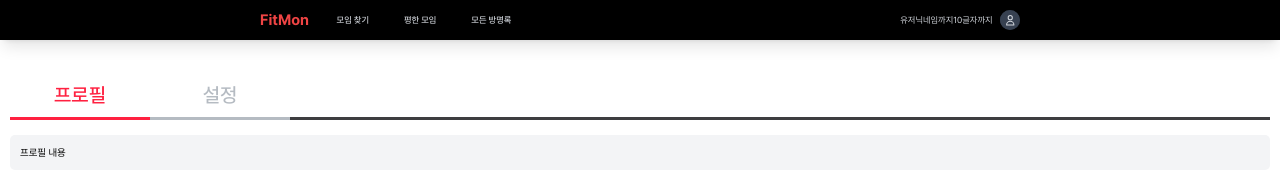
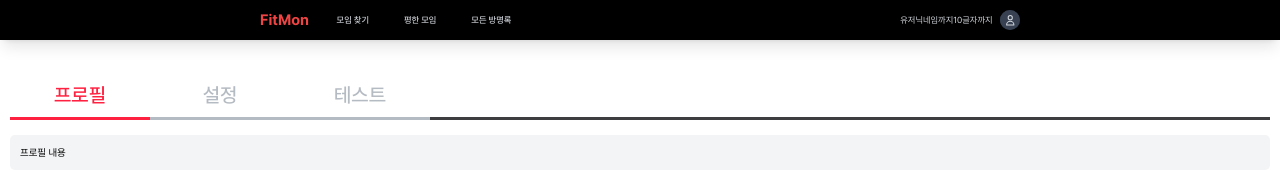
Before and after one commit to FESI06-project/-frontend, a Next.js app: page /mypage in a window 1280 px wide. Shown: the top 170 px of the page. Built offline with nearby package versions, Linux system fonts and the light colour scheme.

Commit message:
🐛 bug: tabIlem 타입에러 해결결

```diff
--- a/src/components/Tab.tsx
+++ b/src/components/Tab.tsx
@@ -2,8 +2,8 @@ import type { TabItem } from '@/types/index';
 
 interface TabProps {
   items: TabItem[];
-  currentTab: string;
-  onTabChange: (id: string) => void;
+  currentTab: TabItem['id'];  // id 타입을 TabItem에서 참조
+  onTabChange: (id: TabItem['id']) => void;  // 여기도 마찬가지
   className?: string;
   rightElement?: React.ReactNode;
 }
@@ -13,9 +13,9 @@ export default function Tab({
   currentTab,
   onTabChange,
   className = '',
-  rightElement //추가 버튼은 이거 넣어서 하시면 됩니다. 안쓰면 버튼 안생겨요.
+  rightElement
 }: TabProps) {
-  const handleTabClick = (id: string) => {
+  const handleTabClick = (id: TabItem['id']) => {  // 여기도 수정
     onTabChange(id);
   };
 
--- a/src/pages/mypage/index.tsx
+++ b/src/pages/mypage/index.tsx
@@ -1,8 +1,8 @@
 import { useState } from 'react';
 import Tab from '../../components/Tab';
+import type { TabItem } from '@/types';
 
-//일단 대충 만든거임
-const MY_PAGE_TABS = [
+const MY_PAGE_TABS: TabItem[] = [
   {
     id: 'profile',
     label: '프로필'
@@ -10,14 +10,19 @@ const MY_PAGE_TABS = [
   {
     id: 'settings',
     label: '설정'
+  },
+  {
+    id: 'test',
+    label: '테스트'
   }
-] as const;
+
+];
 
 export default function MyPage() {
-  const [currentTab, setCurrentTab] = useState(MY_PAGE_TABS[0].id);
+  const [currentTab, setCurrentTab] = useState<TabItem['id']>(MY_PAGE_TABS[0].id);
 
-  const handleTabChange = (tabId: string) => {
-    setCurrentTab(tabId);
+  const handleTabChange = (id: TabItem['id']) => {
+    setCurrentTab(id);
   };
 
   return (
@@ -28,7 +33,6 @@ export default function MyPage() {
         onTabChange={handleTabChange}
       />
 
-      {/* 탭 컨텐츠 */}
       <div className="mt-6">
         {currentTab === 'profile' && (
           <div className="p-4 bg-white rounded-lg">
```
